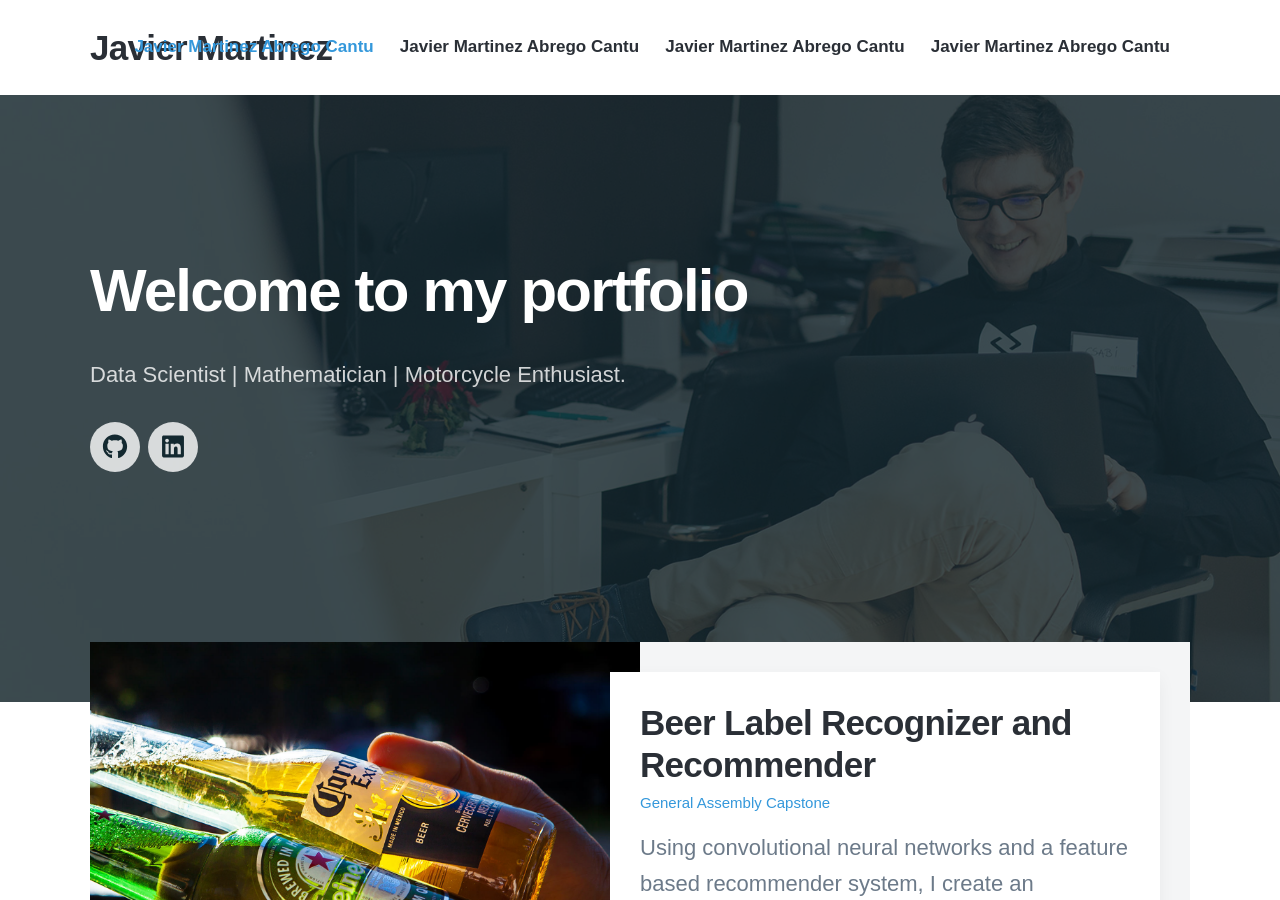
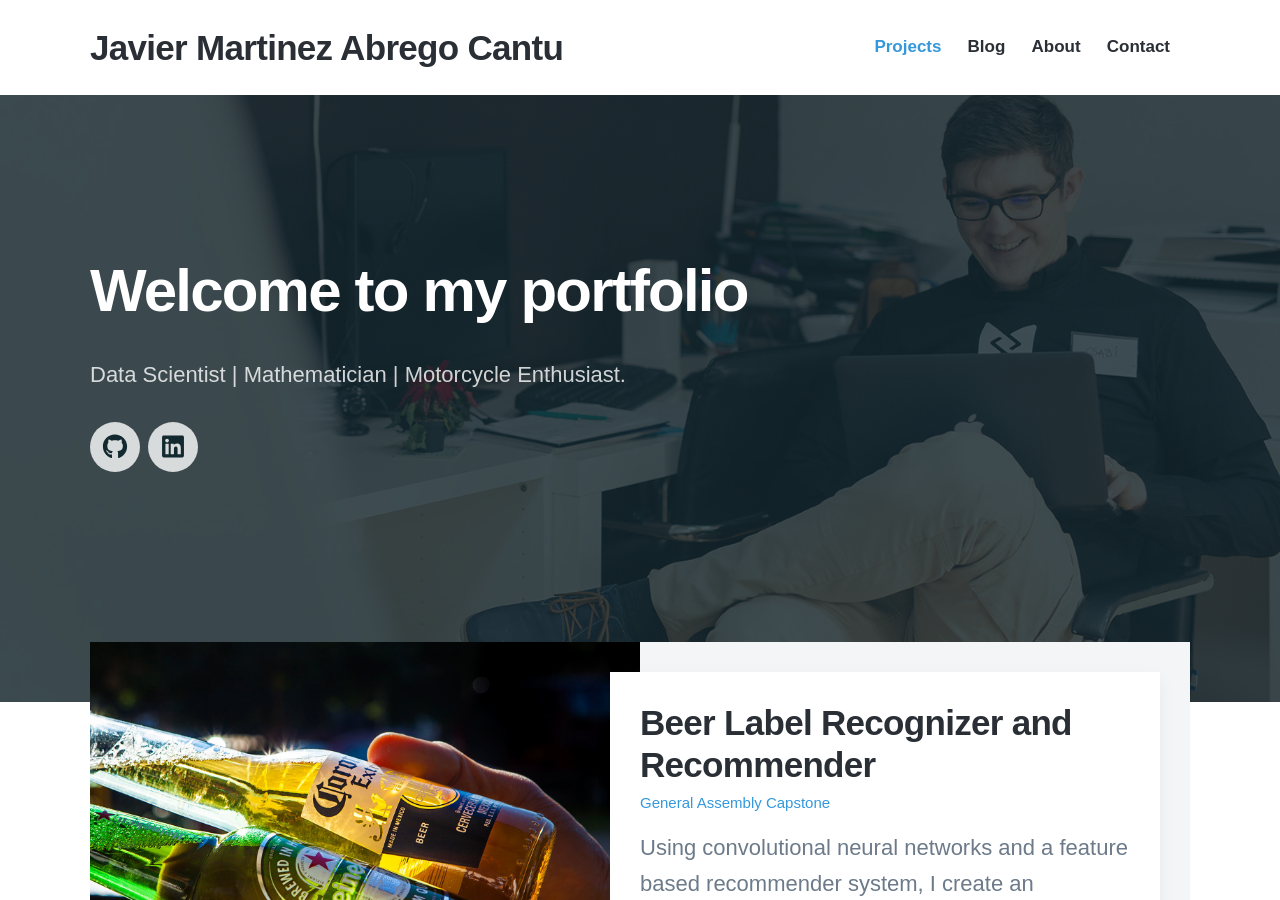
Before and after one commit to javimtza/javimtza.github.io, a Jekyll site: the page built from index.html, in a window 1280 px wide and 900 px high. Built offline with Jekyll 4.4.1, drawn with Linux system fonts in a browser that asks for light colours; nearby versions of some CDN libraries; some web fonts are replaced.

Commit message:
Update header.html

```diff
--- a/_includes/header.html
+++ b/_includes/header.html
@@ -8,7 +8,7 @@
 		</a>
 		{% else %}
 		<a href="/" class="header__title">
-			{{ site.data.settings.basic_settings.site_title }}
+			Javier Martinez Abrego Cantu
 		</a>
 		{% endif %}
 
@@ -20,7 +20,7 @@
 				<ul class="menu__list">
 					{% for item in site.data.settings.menu_settings.menu_items %}
 					<li class="menu__list__item">
-						<a href="{{ item.url }}" class="menu__list__item__link">Javier Martinez Abrego Cantu</a>
+						<a href="{{ item.url }}" class="menu__list__item__link">{{ item.title }}</a>
 					</li>
 					{% endfor %}
 				</ul>
```
